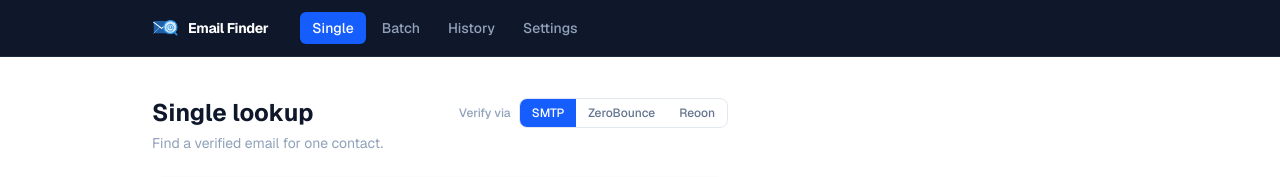
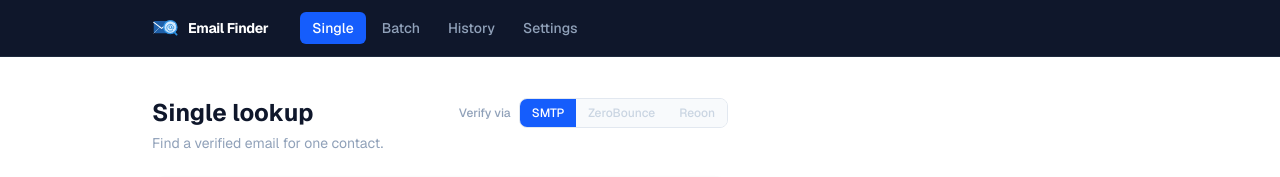
Before and after one commit to rmarkonabor/email-enumeration, a Next.js app in the folder webapp/: page / in a window 1280 px wide. Shown: the top 177 px of the page. Built offline with nearby package versions, Linux system fonts and the light colour scheme.

Commit message:
Disable ZeroBounce/Reoon picker options when no API key saved
Grays out and disables the button if the corresponding key isn't in
localStorage. Shows a tooltip on hover: "Add ZeroBounce API key in
Settings". SMTP is always enabled.

https://claude.ai/code/session_01RfJL2tKBcvvWq86Q19AWfL

```diff
--- a/webapp/components/ProviderPicker.tsx
+++ b/webapp/components/ProviderPicker.tsx
@@ -5,18 +5,23 @@ import { createClient } from "@/lib/supabase/client";
 
 type Provider = "smtp" | "zerobounce" | "reoon";
 
-const OPTIONS: { id: Provider; label: string }[] = [
-  { id: "smtp", label: "SMTP" },
-  { id: "zerobounce", label: "ZeroBounce" },
-  { id: "reoon", label: "Reoon" },
+const OPTIONS: { id: Provider; label: string; keyStorage: string | null }[] = [
+  { id: "smtp", label: "SMTP", keyStorage: null },
+  { id: "zerobounce", label: "ZeroBounce", keyStorage: "ef_zerobounce_key" },
+  { id: "reoon", label: "Reoon", keyStorage: "ef_reoon_key" },
 ];
 
 export default function ProviderPicker() {
   const [provider, setProvider] = useState<Provider>("smtp");
+  const [keys, setKeys] = useState<Record<string, boolean>>({});
   const supabase = createClient();
 
   useEffect(() => {
     setProvider((localStorage.getItem("ef_verify_provider") as Provider) || "smtp");
+    setKeys({
+      ef_zerobounce_key: !!localStorage.getItem("ef_zerobounce_key"),
+      ef_reoon_key: !!localStorage.getItem("ef_reoon_key"),
+    });
   }, []);
 
   async function switchProvider(p: Provider) {
@@ -32,20 +37,34 @@ export default function ProviderPicker() {
     <div className="flex items-center gap-2">
       <span className="text-xs text-slate-400 font-medium">Verify via</span>
       <div className="flex rounded-lg border border-slate-200 overflow-hidden text-xs font-medium bg-white">
-        {OPTIONS.map(o => (
+        {OPTIONS.map(o => {
+          const hasKey = o.keyStorage === null || keys[o.keyStorage];
+          const isActive = provider === o.id;
+          return (
+            <div key={o.id} className="relative group">
               <button
-            key={o.id}
                 type="button"
-            onClick={() => switchProvider(o.id)}
+                onClick={() => hasKey && switchProvider(o.id)}
+                disabled={!hasKey}
                 className={`px-3 py-1.5 transition-colors ${
-              provider === o.id
+                  isActive
                     ? "bg-blue-600 text-white"
-                : "text-slate-500 hover:bg-slate-50"
+                    : hasKey
+                    ? "text-slate-500 hover:bg-slate-50"
+                    : "text-slate-300 bg-slate-50 cursor-not-allowed"
                 }`}
               >
                 {o.label}
               </button>
-        ))}
+              {!hasKey && (
+                <div className="absolute bottom-full left-1/2 -translate-x-1/2 mb-2 px-2.5 py-1.5 bg-slate-800 text-white text-xs rounded-lg whitespace-nowrap opacity-0 group-hover:opacity-100 transition-opacity pointer-events-none z-10">
+                  Add {o.label} API key in Settings
+                  <div className="absolute top-full left-1/2 -translate-x-1/2 border-4 border-transparent border-t-slate-800" />
+                </div>
+              )}
+            </div>
+          );
+        })}
       </div>
     </div>
   );
```
Lines whose indentation alone changed are shown as unchanged.
